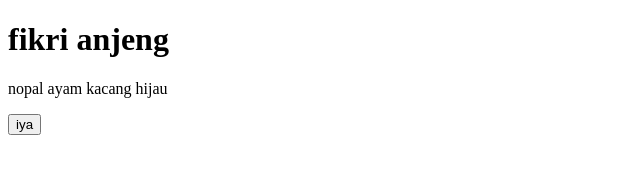
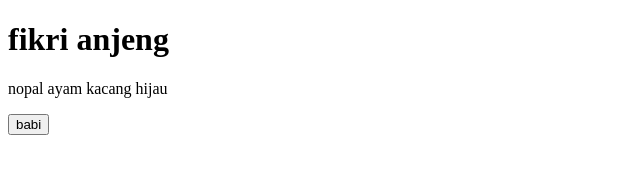
Before and after one commit to Nopalenambelas/belajar-github, a plain HTML site: page index.html in a window 1280 px wide. Shown: the full height of the page, 0-640 px from the left. Drawn offline with Linux system fonts and the light colour scheme.

Commit message:
nambahin babi

```diff
--- a/index.html
+++ b/index.html
@@ -8,6 +8,6 @@
 <body>
     <h1>fikri anjeng</h1>
     <p>nopal ayam kacang  hijau</p>
-    <button>iya</button>
+    <button>babi</button>
 </body>
 </html>
```
